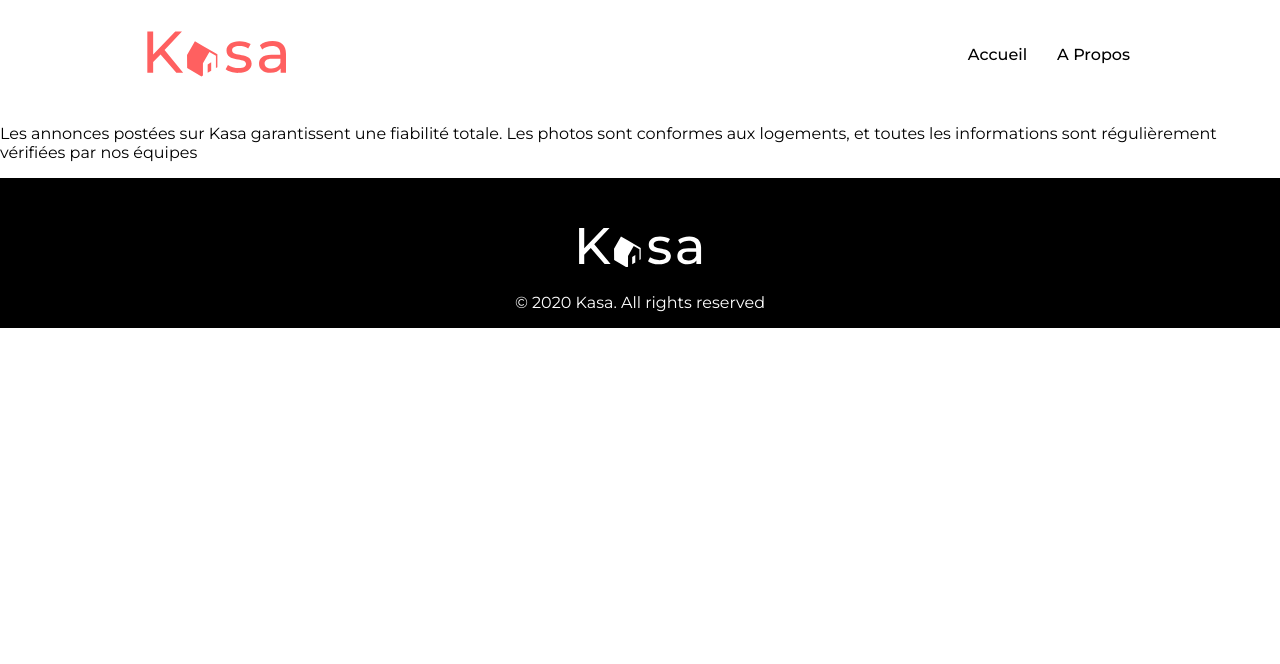
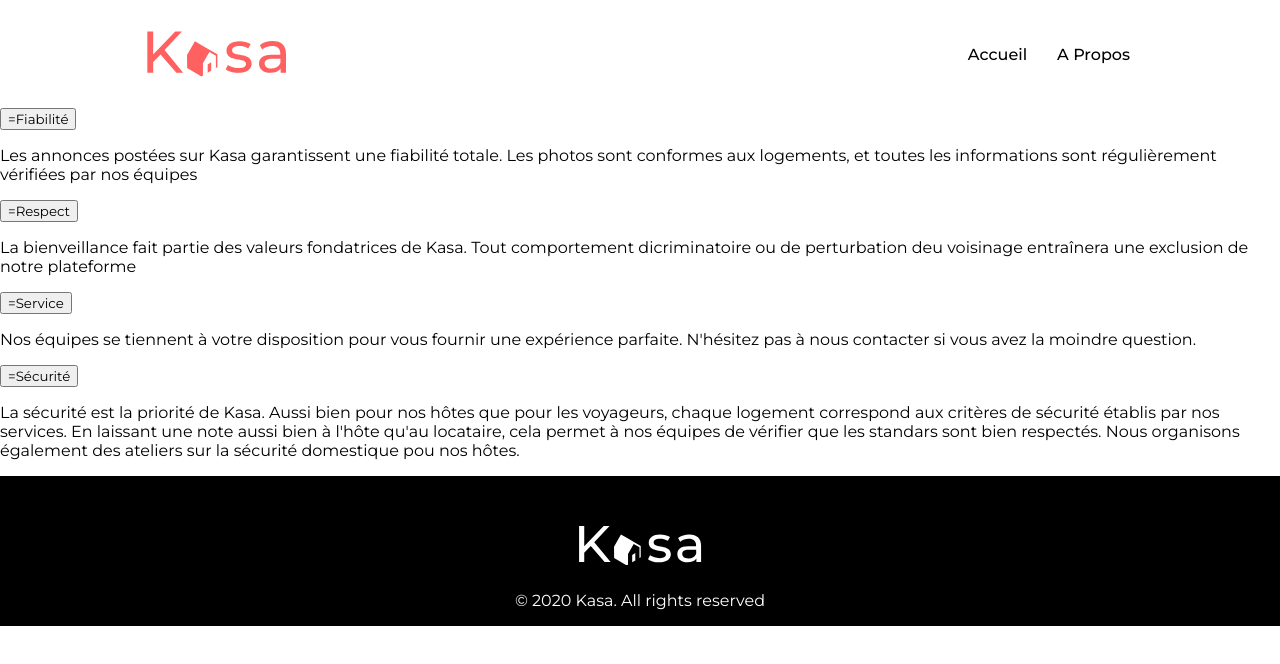
Before and after one commit to pierrick3773/Kasa, a React (Vite) app: page /apropos in a window 1280 px wide. Shown: the top 664 px of the page. Built offline with nearby package versions, Linux system fonts and the light colour scheme.

Commit message:
avancé code collapse

```diff
--- a/src/components/Collapse.jsx
+++ b/src/components/Collapse.jsx
@@ -1,12 +1,16 @@
-import React from "react";
-export const Collapsible = () => {
+import React, { useState, useRef } from "react";
+
+export const Collapsible = (props) => {
+  const [open, setOPen] = useState(false);
+  const toggle = () => {
+    setOPen(!open);
+  };
+  const contentRef = useRef();
   return (
     <div>
-      <p>
-        Les annonces postées sur Kasa garantissent une fiabilité totale. Les
-        photos sont conformes aux logements, et toutes les informations sont
-        régulièrement vérifiées par nos équipes
-      </p>
+      <button>
+        {toggle}={props.label}
+      </button>
     </div>
   );
 };
--- a/src/pages/A-Propos.jsx
+++ b/src/pages/A-Propos.jsx
@@ -2,8 +2,36 @@ import { Collapsible } from "../components/Collapse.jsx";
 
 export function Apropos() {
   return (
-    <div>
-      <Collapsible />
+    <div className="a-propos">
+      <Collapsible label="Fiabilité" />
+      <p>
+        Les annonces postées sur Kasa garantissent une fiabilité totale. Les
+        photos sont conformes aux logements, et toutes les informations sont
+        régulièrement vérifiées par nos équipes
+      </p>
+
+      <Collapsible label="Respect" />
+      <p>
+        La bienveillance fait partie des valeurs fondatrices de Kasa. Tout
+        comportement dicriminatoire ou de perturbation deu voisinage entraînera
+        une exclusion de notre plateforme
+      </p>
+
+      <Collapsible label="Service" />
+      <p>
+        Nos équipes se tiennent à votre disposition pour vous fournir une
+        expérience parfaite. N'hésitez pas à nous contacter si vous avez la
+        moindre question.
+      </p>
+      <Collapsible label="Sécurité" />
+      <p>
+        La sécurité est la priorité de Kasa. Aussi bien pour nos hôtes que pour
+        les voyageurs, chaque logement correspond aux critères de sécurité
+        établis par nos services. En laissant une note aussi bien à l'hôte qu'au
+        locataire, cela permet à nos équipes de vérifier que les standars sont
+        bien respectés. Nous organisons également des ateliers sur la sécurité
+        domestique pou nos hôtes.
+      </p>
     </div>
   );
 }
```
